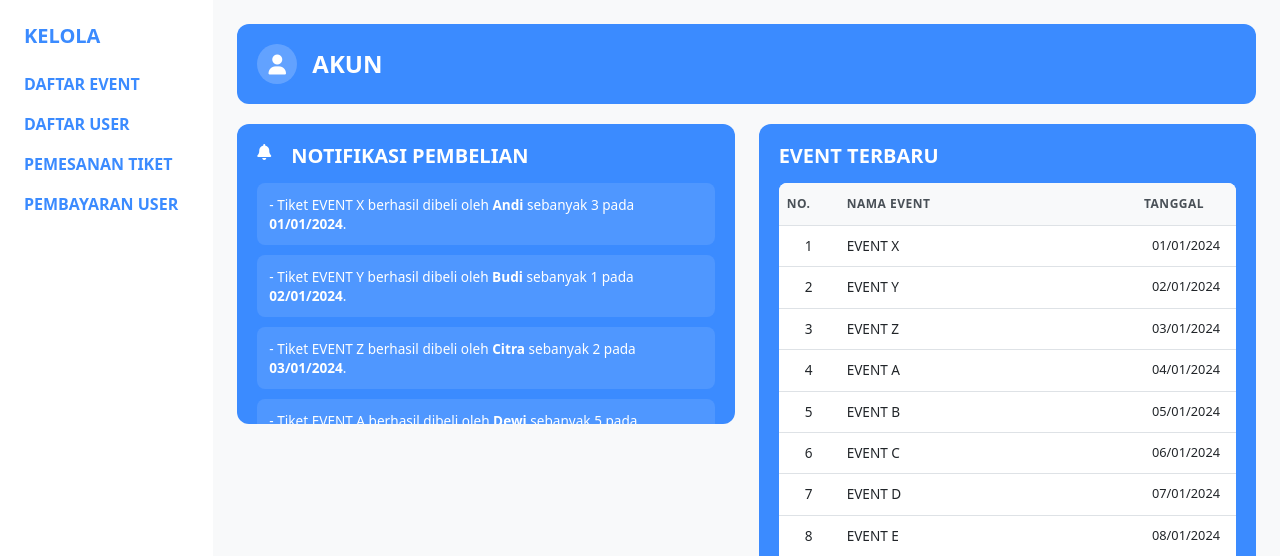
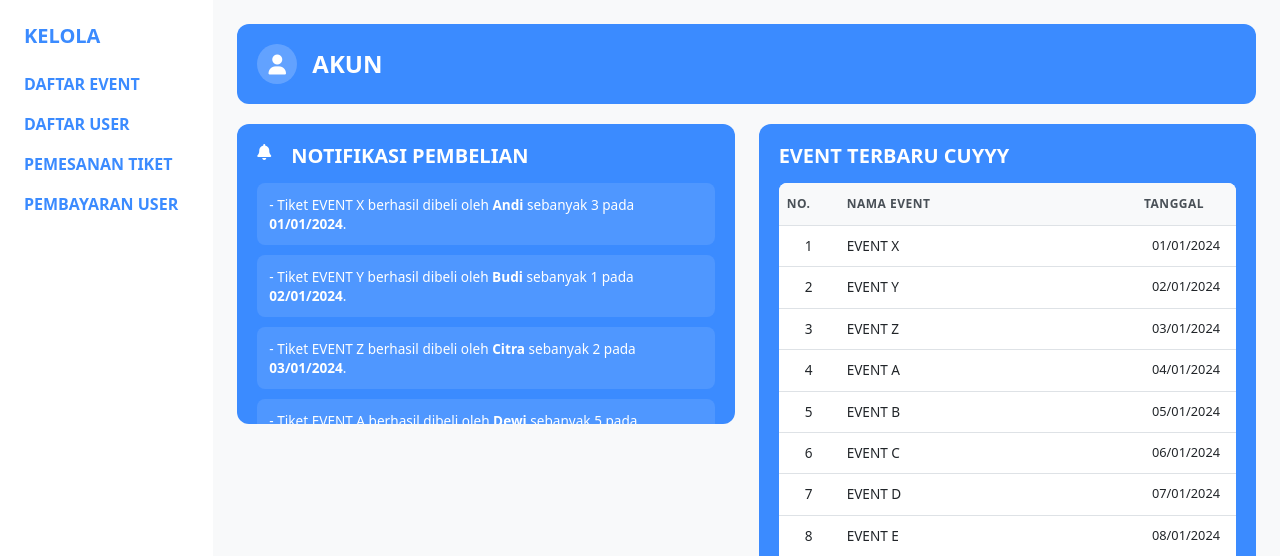
Before and after one commit to Saji6787/Evently, a PHP site: page /dashboardadmin.php in a window 1280 px wide. Shown: the part 56-612 px from the top of the page. Run offline with PHP 8.4, Linux system fonts and the light colour scheme; a user stored in the database is signed in.

Commit message:
Title Change

```diff
--- a/dashboardadmin.php
+++ b/dashboardadmin.php
@@ -281,7 +281,7 @@ $events = [
                     <!-- Events Section -->
                     <div class="col-md-6">
                         <div class="events-section">
-                            <h5 class="mb-0 fw-bold">EVENT TERBARU</h5>
+                            <h5 class="mb-0 fw-bold">EVENT TERBARU CUYYY</h5>
 
                             <div class="events-table">
                                 <table class="table table-sm">
```
